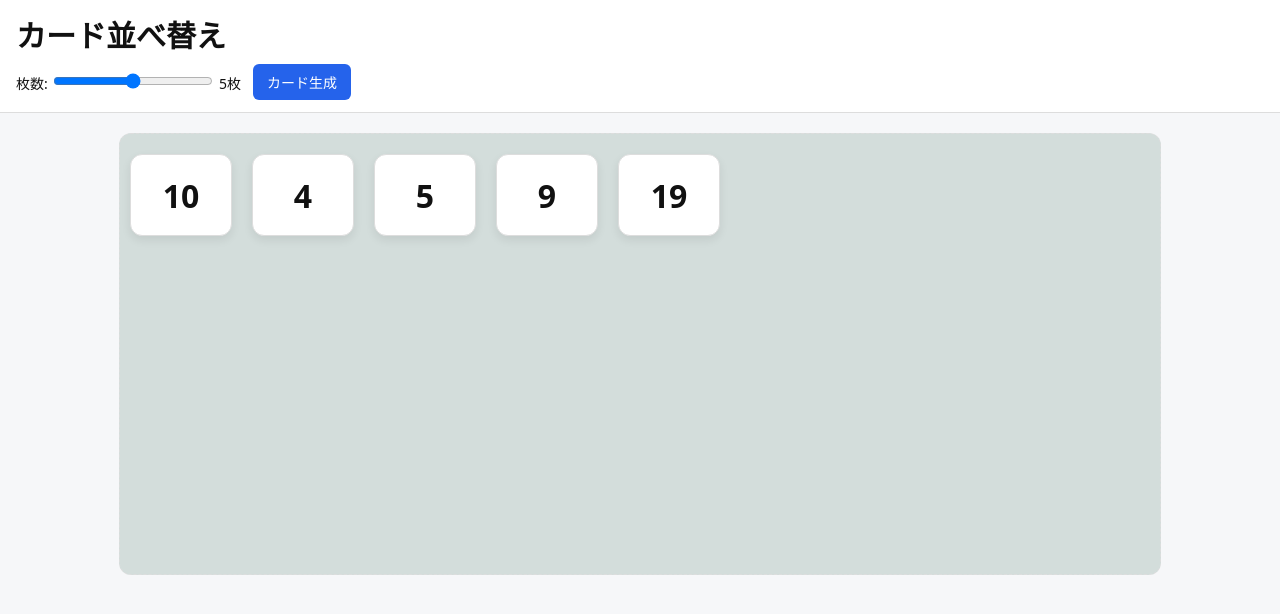
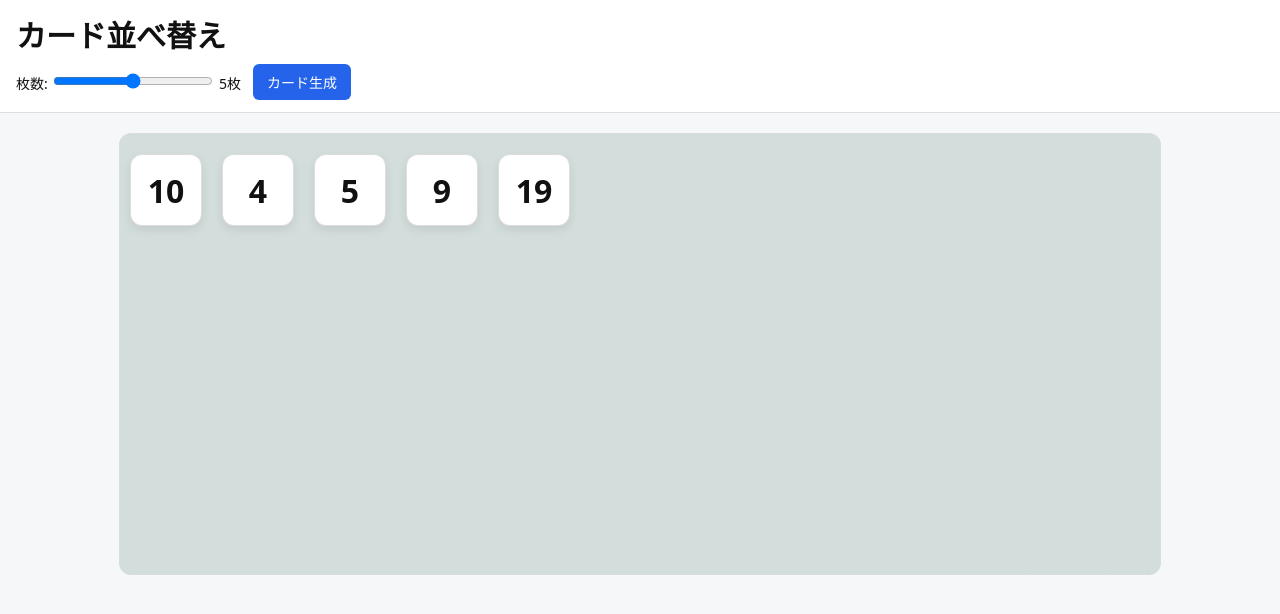
Before and after one commit to y2020am/Sorting_cards, a plain HTML site: page index.html in a window 1280 px wide. Both pictures are taken after a click on the button "カード生成". Drawn offline with Linux system fonts and the light colour scheme.

Commit message:
cahnge the width and height is 70px

```diff
--- a/styles.css
+++ b/styles.css
@@ -52,8 +52,8 @@
     }
 
     .card {
-      width: 100px;
-      height: 80px;
+      width: 70px;
+      height: 70px;
       background: #fff;
       border: 1px solid #ddd;
       border-radius: 12px;
```
